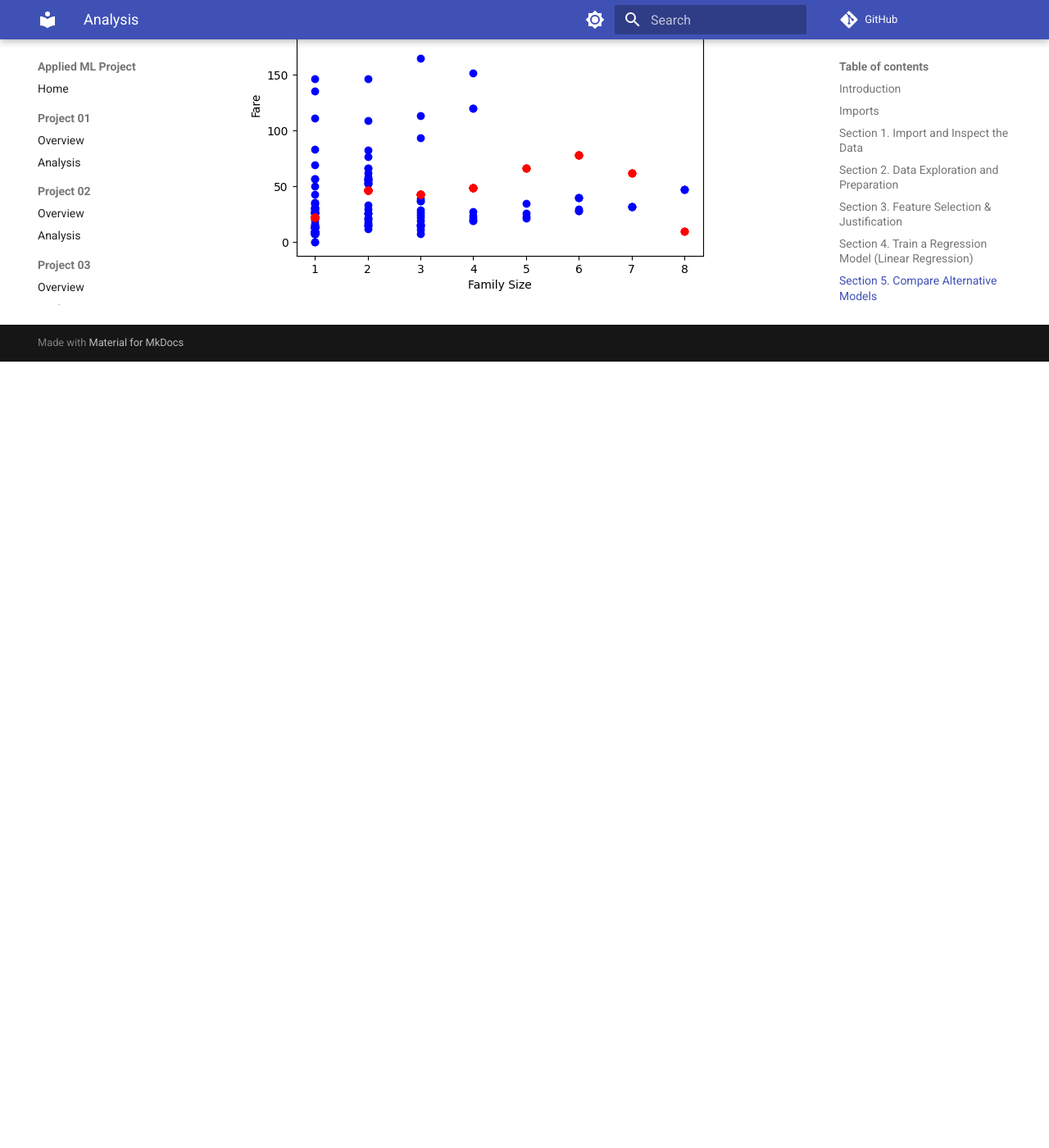
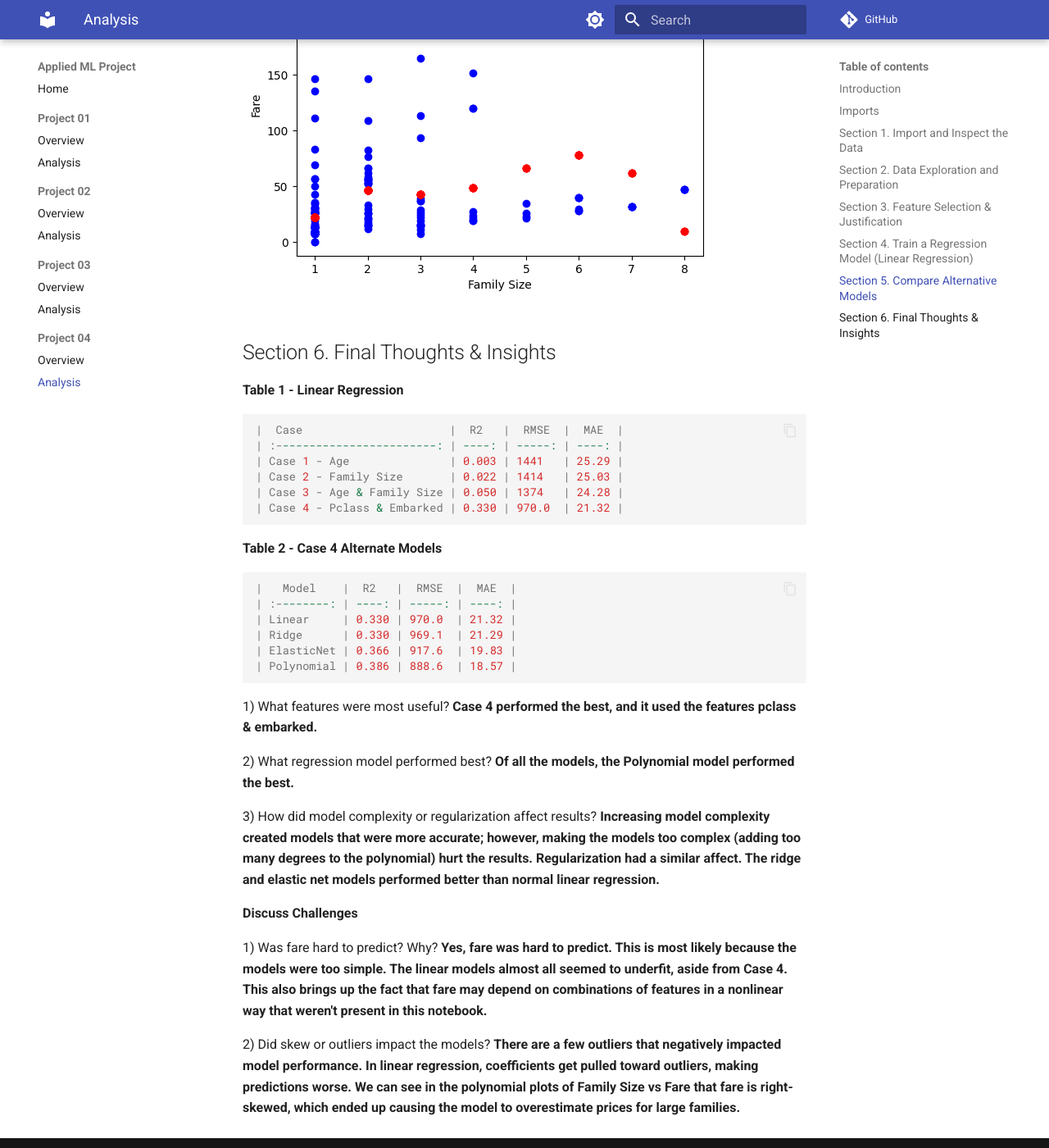
Before and after one commit to DMill31/applied-ml-miller, an MkDocs documentation site: the page built from docs/project04/ANALYSIS.md, in a window 1280 px wide and 1400 px high, scrolled down 6641 px. Shown: the whole window at 82% size. Built offline with MkDocs 1.6.1 and Material for MkDocs 9.7.7, drawn with Linux system fonts in a browser that asks for light colours; comment, search, counter and statistics services are not loaded; before the commit the page ends 7082 px from its top, so only the background shows below that.

Commit message:
Added section 6 to p4 analysis

````diff
--- a/docs/project04/ANALYSIS.md
+++ b/docs/project04/ANALYSIS.md
@@ -302,3 +302,35 @@
 ```
 
 ![poly-degree5](image-1.png)
+
+## Section 6. Final Thoughts & Insights
+
+**Table 1 - Linear Regression**
+
+    |  Case                      |  R2   |  RMSE  |  MAE  |
+    | :------------------------: | ----: | -----: | ----: |
+    | Case 1 - Age               | 0.003 | 1441   | 25.29 |
+    | Case 2 - Family Size       | 0.022 | 1414   | 25.03 |
+    | Case 3 - Age & Family Size | 0.050 | 1374   | 24.28 |
+    | Case 4 - Pclass & Embarked | 0.330 | 970.0  | 21.32 |
+
+**Table 2 - Case 4 Alternate Models**
+
+    |   Model    |  R2   |  RMSE  |  MAE  |
+    | :--------: | ----: | -----: | ----: |
+    | Linear     | 0.330 | 970.0  | 21.32 |
+    | Ridge      | 0.330 | 969.1  | 21.29 |
+    | ElasticNet | 0.366 | 917.6  | 19.83 |
+    | Polynomial | 0.386 | 888.6  | 18.57 |
+
+1) What features were most useful?  **Case 4 performed the best, and it used the features pclass & embarked.**
+
+2) What regression model performed best?  **Of all the models, the Polynomial model performed the best.**
+
+3) How did model complexity or regularization affect results?  **Increasing model complexity created models that were more accurate; however, making the models too complex (adding too many degrees to the polynomial) hurt the results.  Regularization had a similar affect.  The ridge and elastic net models performed better than normal linear regression.**
+
+**Discuss Challenges**
+
+1) Was fare hard to predict? Why?  **Yes, fare was hard to predict.  This is most likely because the models were too simple.  The linear models almost all seemed to underfit, aside from Case 4.  This also brings up the fact that fare may depend on combinations of features in a nonlinear way that weren't present in this notebook.**
+
+2) Did skew or outliers impact the models?  **There are a few outliers that negatively impacted model performance.  In linear regression, coefficients get pulled toward outliers, making predictions worse.  We can see in the polynomial plots of Family Size vs Fare that fare is right-skewed, which ended up causing the model to overestimate prices for large families.**
````
